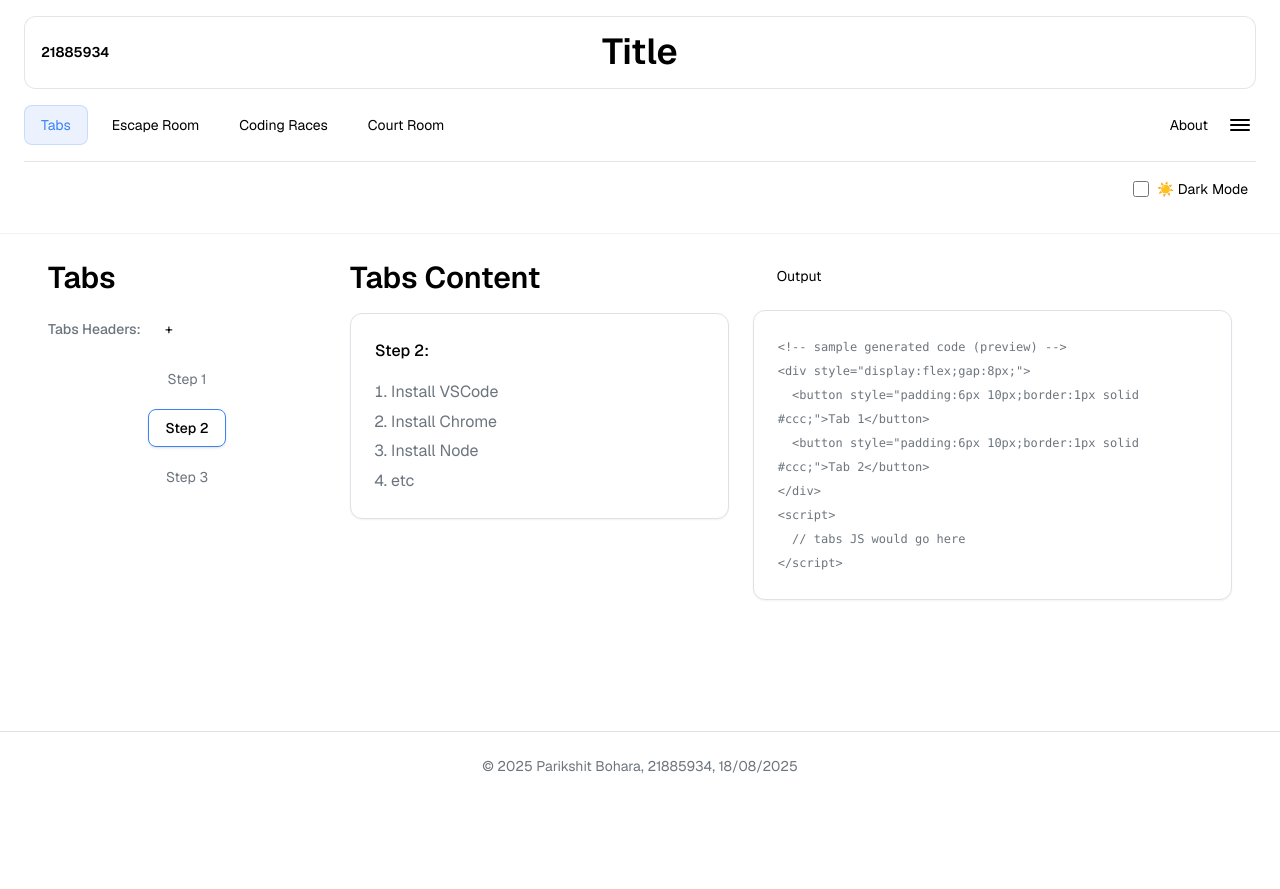
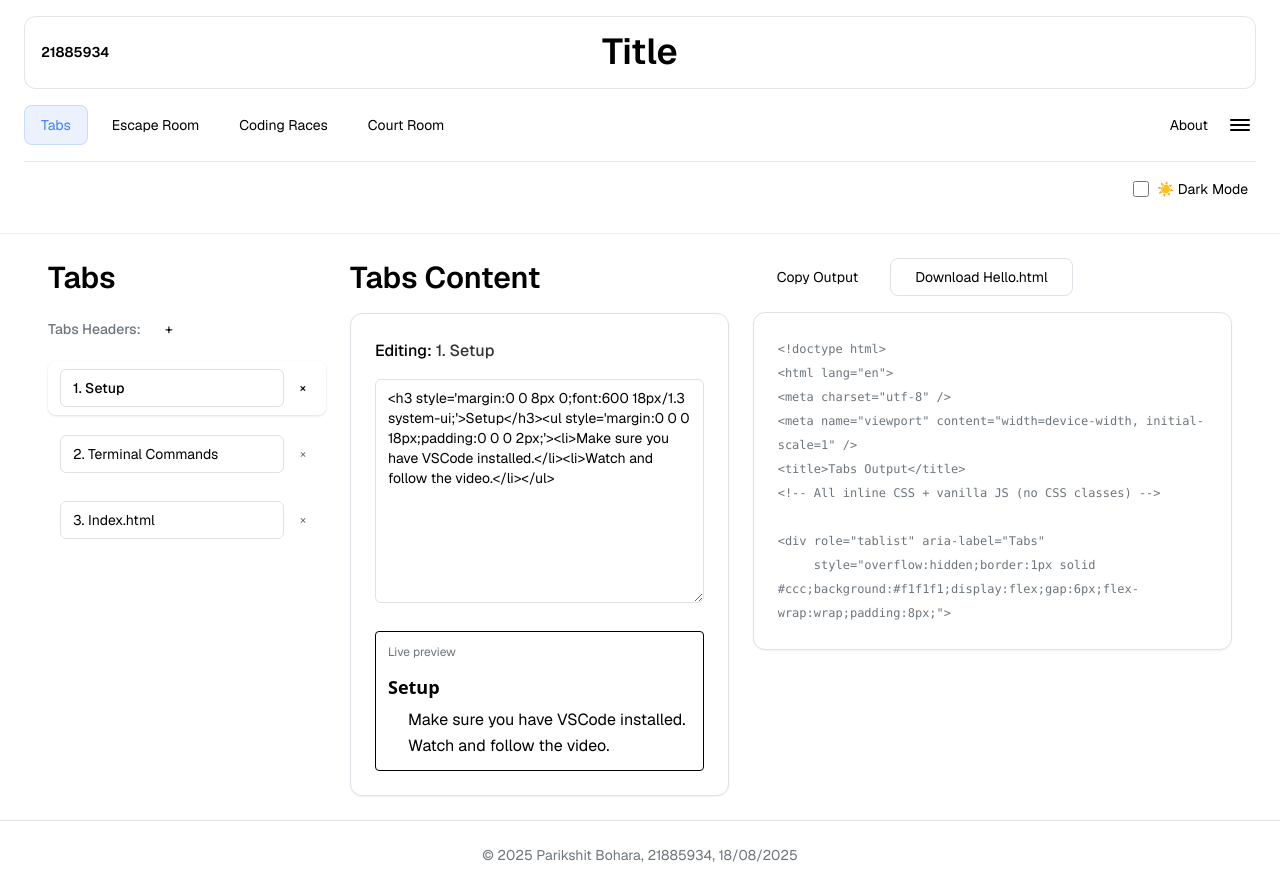
Before and after one commit to ParikshitBohara/cwaassesment, a Next.js app: page / in a window 1280 px wide. Before the commit the page ends 800 px from the top, so only its background shows below. Built offline with nearby package versions, Linux system fonts and the light colour scheme.

Commit message:
feat: add tabs builder with inline HTML+JS output

```diff
--- a/src/app/page.tsx
+++ b/src/app/page.tsx
@@ -1,6 +1,100 @@
 "use client";
 
+import { useMemo, useState } from "react";
+
+type TabDef = { id: string; label: string; content: string };
+const uid = () => Math.random().toString(36).slice(2, 9);
+
+function generateInlineTabsHTML(tabs: TabDef[]) {
+  const html = `<!doctype html>
+<html lang="en">
+<meta charset="utf-8" />
+<meta name="viewport" content="width=device-width, initial-scale=1" />
+<title>Tabs Output</title>
+<!-- All inline CSS + vanilla JS (no CSS classes) -->
+
+<div role="tablist" aria-label="Tabs"
+     style="overflow:hidden;border:1px solid #ccc;background:#f1f1f1;display:flex;gap:6px;flex-wrap:wrap;padding:8px;">
+  ${tabs.map((t, i) => `
+    <button role="tab" aria-selected="${i===0?'true':'false'}" aria-controls="panel-${t.id}" id="tab-${t.id}"
+            onclick="openTab(event,'panel-${t.id}')"
+            style="border:1px solid #ccc;background:${i===0?'#fff':'#f9f9f9'};padding:10px 14px;cursor:pointer;border-radius:8px 8px 0 0;font:14px/1.1 system-ui;">${t.label}</button>
+  `).join("")}
+</div>
+
+${tabs.map((t, i) => `
+  <div id="panel-${t.id}" role="tabpanel" aria-labelledby="tab-${t.id}" ${i===0?"":"hidden"}
+       style="display:${i===0?"block":"none"};padding:12px;border:1px solid #ccc;border-top:none;font:15px/1.5 system-ui;">
+    ${t.content || '<p style="margin:0;color:#555">No content.</p>'}
+  </div>
+`).join("")}
+
+<script>
+  // cookie helpers
+  function setCookie(name, value, days) {
+    var d = new Date(); d.setTime(d.getTime() + (days*24*60*60*1000));
+    document.cookie = name + "=" + encodeURIComponent(value) + "; expires=" + d.toUTCString() + "; path=/";
+  }
+  function getCookie(name) {
+    var m = document.cookie.split('; ').find(function (p){ return p.indexOf(name + '=') === 0; });
+    return m ? decodeURIComponent(m.split('=')[1]) : "";
+  }
+
+  var TAB_COOKIE = "active_tab_panel_id";
+  function openTab(evt, panelId) {
+    var panels = document.querySelectorAll('[role="tabpanel"]');
+    for (var i=0;i<panels.length;i++){ panels[i].hidden = true; panels[i].style.display = "none"; }
+    var tabs = document.querySelectorAll('[role="tab"]');
+    for (var j=0;j<tabs.length;j++){ tabs[j].setAttribute('aria-selected','false'); tabs[j].style.background = '#f9f9f9'; }
+    var panel = document.getElementById(panelId);
+    if (panel){ panel.hidden = false; panel.style.display = 'block'; }
+    if (evt && evt.currentTarget){ evt.currentTarget.setAttribute('aria-selected','true'); evt.currentTarget.style.background = '#fff'; }
+    setCookie(TAB_COOKIE, panelId, 30);
+  }
+
+  // restore last tab
+  (function(){
+    var saved = getCookie(TAB_COOKIE);
+    if (saved) {
+      var btn = document.querySelector('[aria-controls="'+saved+'"]');
+      if (btn) openTab({currentTarget:btn}, saved);
+    }
+    // keyboard nav
+    document.addEventListener('keydown', function(e){
+      var tabs = Array.prototype.slice.call(document.querySelectorAll('[role="tab"]'));
+      if (!tabs.length) return;
+      var current = tabs.findIndex(function(t){ return t.getAttribute('aria-selected')==='true'; });
+      if (e.key === 'ArrowRight'){ e.preventDefault(); var n=(current+1)%tabs.length; tabs[n].click(); tabs[n].focus(); }
+      if (e.key === 'ArrowLeft'){ e.preventDefault(); var p=(current-1+tabs.length)%tabs.length; tabs[p].click(); tabs[p].focus(); }
+      if (e.key === 'Home'){ e.preventDefault(); tabs[0].click(); tabs[0].focus(); }
+      if (e.key === 'End'){ e.preventDefault(); var last=tabs.length-1; tabs[last].click(); tabs[last].focus(); }
+    });
+  })();
+</script>
+</html>`;
+  return html;
+}
+
 export default function HomePage() {
+  const [tabs, setTabs] = useState<TabDef[]>([
+    { id: uid(), label: "1. Setup", content: "<h3 style='margin:0 0 8px 0;font:600 18px/1.3 system-ui;'>Setup</h3><ul style='margin:0 0 0 18px;padding:0 0 0 2px;'><li>Make sure you have VSCode installed.</li><li>Watch and follow the video.</li></ul>" },
+    { id: uid(), label: "2. Terminal Commands", content: "<h3 style='margin:0 0 8px 0;font:600 18px/1.3 system-ui;'>Terminal Commands</h3><pre style='margin:0;background:#f8f8f8;border:1px solid #aaa;padding:10px;overflow:auto;font:13px/1.5 ui-monospace, SFMono-Regular, Menlo, Consolas, monospace;'>sudo dnf install httpd\nsudo systemctl enable --now httpd.service\nsudo firewall-cmd --add-service=http --permanent\nsudo firewall-cmd --reload</pre>" },
+    { id: uid(), label: "3. Index.html", content: "<h3 style='margin:0 0 8px 0;font:600 18px/1.3 system-ui;'>create /var/www/html/index.html</h3><pre style='margin:0;background:#f8f8f8;border:1px solid #aaa;padding:10px;overflow:auto;font:13px/1.5 ui-monospace, SFMono-Regular, Menlo, Consolas, monospace;'>&lt;!DOCTYPE html&gt;\n&lt;html lang='en'&gt;...&lt;/html&gt;</pre>" },
+  ]);
+  const [active, setActive] = useState(0);
+
+  const output = useMemo(() => generateInlineTabsHTML(tabs), [tabs]);
+
+  // helpers
+  const addTab = () =>
+    setTabs((prev) => [...prev, { id: uid(), label: `Tab ${prev.length + 1}`, content: "" }]);
+  const removeTab = (i: number) =>
+    setTabs((prev) => prev.filter((_, idx) => idx !== i).map((t) => t));
+  const updateLabel = (i: number, v: string) =>
+    setTabs((prev) => prev.map((t, idx) => (idx === i ? { ...t, label: v } : t)));
+  const updateContent = (i: number, v: string) =>
+    setTabs((prev) => prev.map((t, idx) => (idx === i ? { ...t, content: v } : t)));
+
   return (
     <div className="grid w-full grid-cols-12 gap-4 md:gap-6 animate-fade-in">
       {/* Tabs headers */}
@@ -13,6 +107,7 @@ export default function HomePage() {
             type="button"
             title="Add tab"
             aria-label="Add tab"
+            onClick={() => { addTab(); setActive(tabs.length); }}
             className="inline-flex h-8 w-8 items-center justify-center rounded-lg border border-theme-primary bg-theme-elevated text-theme-primary hover:bg-theme-secondary transition-all duration-200 hover:scale-105"
           >
             +
@@ -20,60 +115,91 @@ export default function HomePage() {
         </div>
 
         <ul className="space-y-3 text-sm">
-          <li className="text-center">
-            <span className="inline-block rounded-lg px-4 py-2 text-theme-secondary hover:text-theme-primary transition-colors duration-200">
-              Step 1
+          {tabs.map((t, i) => (
+            <li key={t.id} className="text-center">
+              <button
+                onClick={() => setActive(i)}
+                className={`inline-flex items-center justify-between w-full rounded-lg px-3 py-2 transition-colors duration-200 ${
+                  i === active
+                    ? "border border-theme-accent bg-theme-accent text-theme-primary font-medium shadow-sm"
+                    : "text-theme-secondary hover:text-theme-primary"
+                }`}
+              >
+                <input
+                  aria-label={`Label for tab ${i + 1}`}
+                  value={t.label}
+                  onChange={(e) => updateLabel(i, e.target.value)}
+                  className="bg-transparent outline-none w-full"
+                />
+                <span className="ml-2 inline-flex gap-2">
+                  <button
+                    type="button"
+                    title="Remove tab"
+                    aria-label={`Remove tab ${i + 1}`}
+                    onClick={() => {
+                      removeTab(i);
+                      if (active >= i && active > 0) setActive(active - 1);
+                    }}
+                    className="rounded border px-2 text-xs"
+                  >
+                    ×
+                  </button>
                 </span>
+              </button>
             </li>
-          <li className="text-center">
-            <span className="inline-block rounded-lg border border-theme-accent bg-theme-accent px-4 py-2 text-theme-primary font-medium shadow-sm">
-              Step 2
-            </span>
-          </li>
-          <li className="text-center">
-            <span className="inline-block rounded-lg px-4 py-2 text-theme-secondary hover:text-theme-primary transition-colors duration-200">
-              Step 3
-            </span>
-          </li>
+          ))}
         </ul>
       </section>
 
-      {/* Tabs content */}
+      {/* Tabs content (editor + live preview) */}
       <section className="col-span-12 md:col-span-4">
         <h2 className="mb-4 text-xl font-semibold text-theme-primary">Tabs Content</h2>
 
-        <div className="card">
-          <p className="font-medium text-theme-primary mb-3">Step 2:</p>
-          <ol className="ml-4 list-decimal space-y-1 text-theme-secondary">
-            <li>Install VSCode</li>
-            <li>Install Chrome</li>
-            <li>Install Node</li>
-            <li>etc</li>
-          </ol>
+        {tabs[active] ? (
+          <div className="card space-y-3">
+            <p className="font-medium text-theme-primary">
+              Editing: <span className="opacity-80">{tabs[active].label}</span>
+            </p>
+            <textarea
+              className="w-full min-h-56 rounded border p-3 text-sm"
+              placeholder="Write HTML for this tab (allowed). Inline styles recommended."
+              value={tabs[active].content}
+              onChange={(e) => updateContent(active, e.target.value)}
+            />
+            <div className="mt-2 rounded border p-3">
+              <p className="mb-2 text-xs text-theme-secondary">Live preview</p>
+              <div dangerouslySetInnerHTML={{ __html: tabs[active].content || "<p style='margin:0;color:#666'>No content.</p>" }} />
             </div>
+          </div>
+        ) : (
+          <div className="card">No tabs. Add one!</div>
+        )}
       </section>
 
       {/* Output + code preview */}
       <section className="col-span-12 md:col-span-5">
         <div className="mb-4 flex items-center justify-between">
+          <div className="flex gap-2">
             <button
               type="button"
+              onClick={() => { navigator.clipboard.writeText(output); }}
               className="rounded-lg border border-theme-primary bg-theme-elevated px-6 py-2 text-sm text-theme-primary hover:bg-theme-secondary transition-all duration-200 hover:scale-105"
             >
-            Output
+              Copy Output
             </button>
+            <a
+              className="rounded-lg border border-theme-primary bg-theme-elevated px-6 py-2 text-sm text-theme-primary hover:bg-theme-secondary transition-all duration-200 hover:scale-105"
+              href={`data:text/html;charset=utf-8,${encodeURIComponent(output)}`}
+              download="Hello.html"
+            >
+              Download Hello.html
+            </a>
+          </div>
         </div>
 
         <div className="card">
           <pre className="max-h-72 overflow-auto whitespace-pre-wrap break-words text-xs leading-6 text-theme-secondary font-mono">
-{`<!-- sample generated code (preview) -->
-<div style="display:flex;gap:8px;">
-  <button style="padding:6px 10px;border:1px solid #ccc;">Tab 1</button>
-  <button style="padding:6px 10px;border:1px solid #ccc;">Tab 2</button>
-</div>
-<script>
-  // tabs JS would go here
-</script>`}
+{output}
           </pre>
         </div>
       </section>
```
Lines whose indentation alone changed are shown as unchanged.
